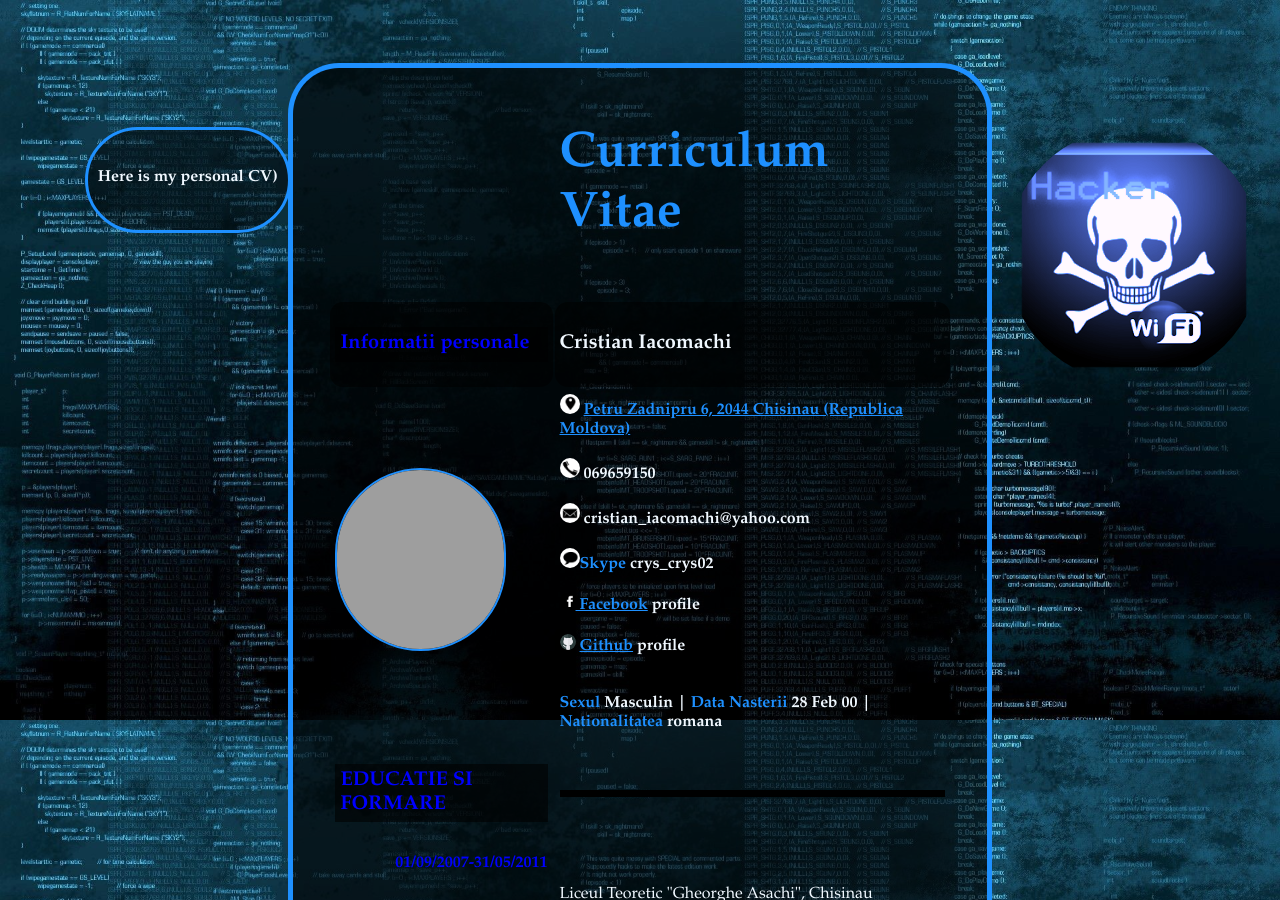
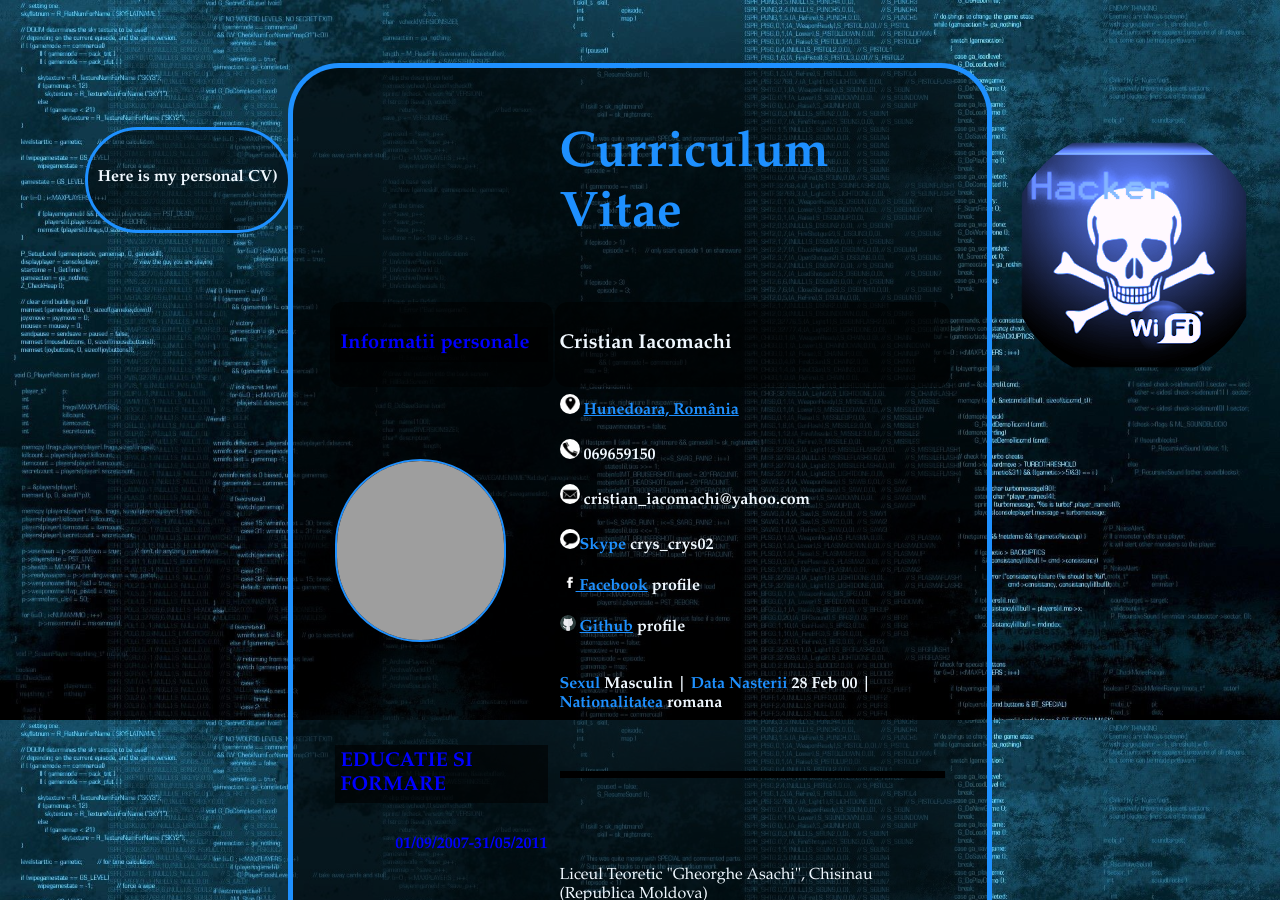
Before and after one commit to crys28/mycv, a Jekyll site: the page index.html, which Jekyll copies as it is, in a window 1280 px wide and 900 px high. Built offline with Jekyll 4.4.1, drawn with Linux system fonts in a browser that asks for light colours; grey boxes are pictures that could not be loaded.

Commit message:
edited location

```diff
--- a/index.html
+++ b/index.html
@@ -29,7 +29,7 @@
 
 <tr>
 <th><img src="me.jpg" class="profilePic"></th>
-<th><img src="location.png" width="20" height="20"> <a href="https://www.google.com/maps/place/Strada+Petru+Zadnipru+6,+Chi%C8%99in%C4%83u/@47.0436749,28.8850086,17z/data=!3m1!4b1!4m5!3m4!1s0x40c97c8c5531f109:0x7c078087fb155286!8m2!3d47.0436749!4d28.8871973"> Petru Zadnipru 6, 2044 Chisinau (Republica Moldova)</a><br><br>
+<th><img src="location.png" width="20" height="20"> <a href="https://www.google.com/maps/place/Strada+Petru+Zadnipru+6,+Chi%C8%99in%C4%83u/@47.0436749,28.8850086,17z/data=!3m1!4b1!4m5!3m4!1s0x40c97c8c5531f109:0x7c078087fb155286!8m2!3d47.0436749!4d28.8871973"> Hunedoara, România</a><br><br>
 <img src="telephone.png" width="20" height="20"> 069659150<br><br>
 <img src="email.png" width="20" height="20"> cristian_iacomachi@yahoo.com<br><br>
 <img src="chat.png" width="20" height="20"><a>Skype</a> crys_crys02<br><br>
```
